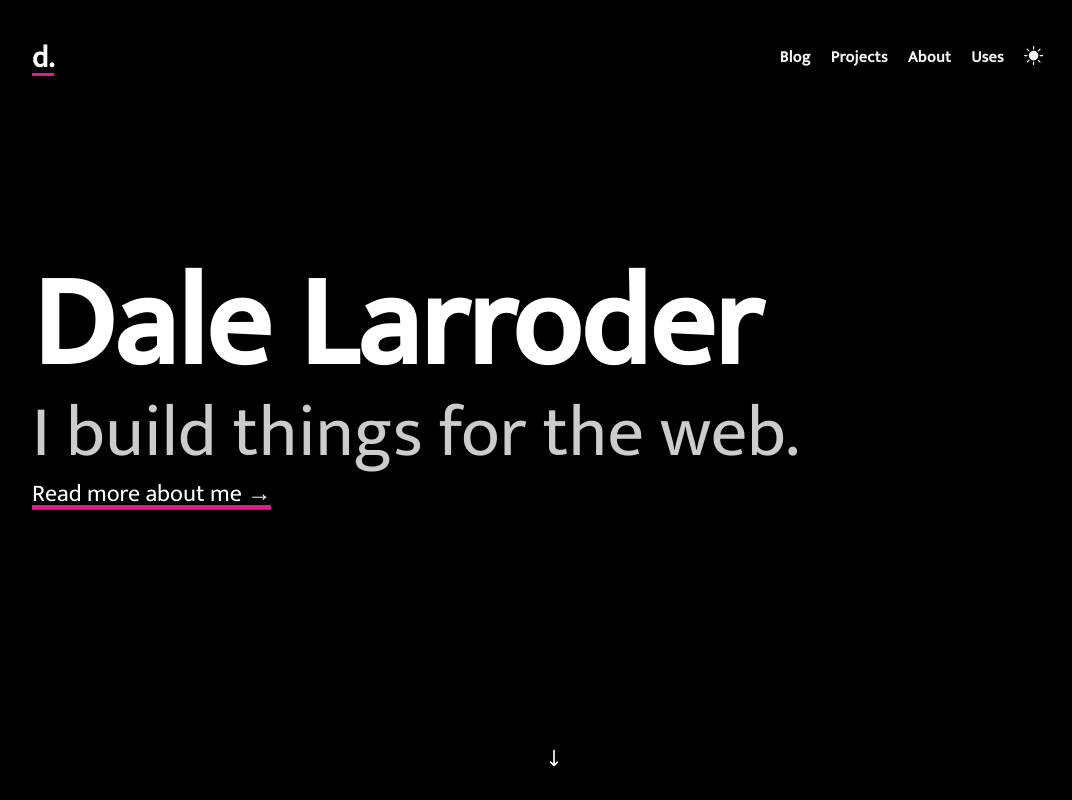
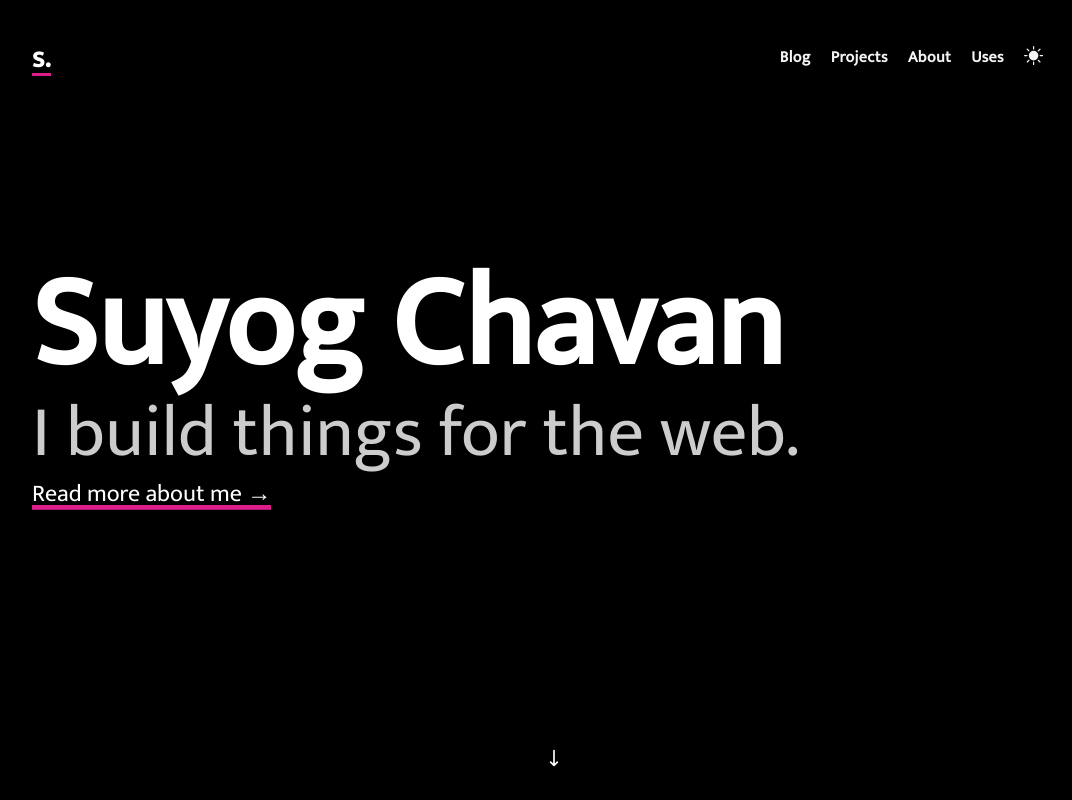
Before and after one commit to suyogschavan/my-corner, a Next.js app: page / in a window 1280 px wide. Shown: the top 800 px of the page, without its empty margins (96-1168 px from the left). Built offline with nearby package versions, Linux system fonts and the light colour scheme; no server answers.

Commit message:
"Update names in Header and RealHero components from 'Dale Larroder' to 'Suyog Chavan'"

```diff
--- a/components/Header.tsx
+++ b/components/Header.tsx
@@ -27,7 +27,7 @@ export default function Header() {
               )}
               aria-label="d."
             >
-              d.
+              s.
             </Link>
           </div>
           <div className="flex items-center space-x-3 text-base leading-5">
--- a/components/RealHero.tsx
+++ b/components/RealHero.tsx
@@ -25,7 +25,7 @@ export default function Hero(): ReactElement {
   return (
     <div>
       <h1 className="sr-only">
-        Hello I'm Dale Larroder, I'm a software developer, and I love building
+        Hello I'm Suyog Chavan, I'm a software developer, and I love building
         things for the web.
       </h1>
       <div className="relative z-10 flex h-[calc(100vh-81px)] items-center md:h-[calc(100vh-116px)]">
@@ -33,7 +33,7 @@ export default function Hero(): ReactElement {
           <div className="-mt-36">
             <div ref={ref} className="flex cursor-default flex-col space-y-2">
               <h1 className="text-5xl font-semibold sm:text-7xl md:text-8xl xl:text-9xl">
-                Dale Larroder
+                Suyog Chavan
               </h1>
               <h2 className="text-3xl font-medium opacity-80 sm:text-6xl md:text-6xl xl:text-7xl">
                 I build things for the web.
```
